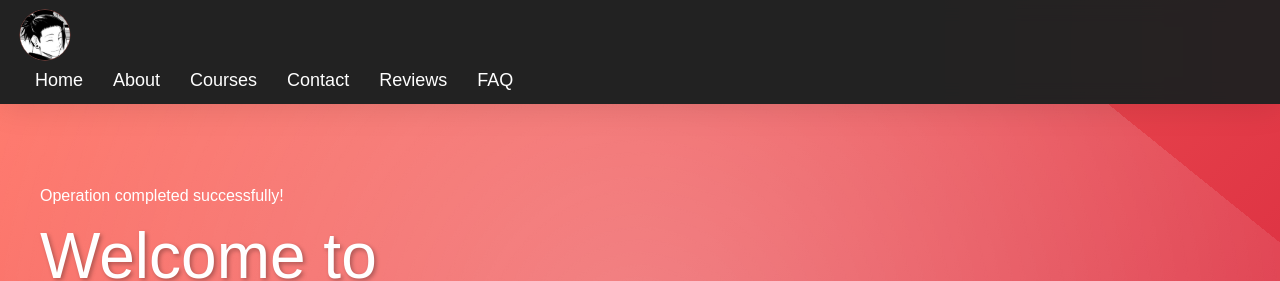
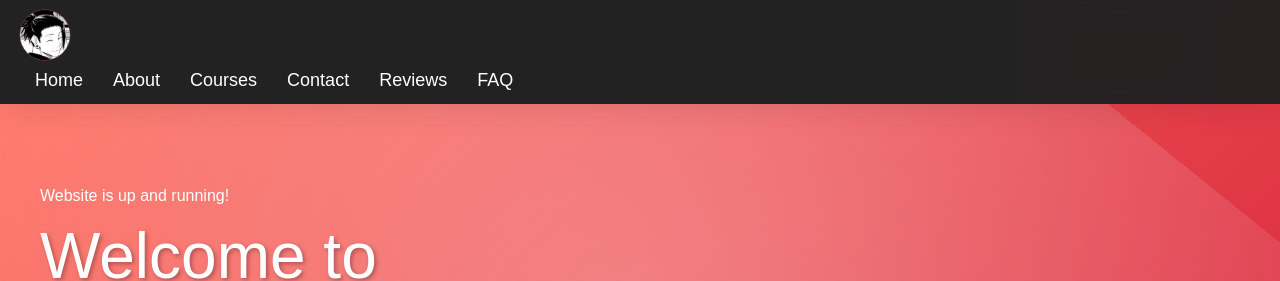
Before and after one commit to CodeWithAli-Co/CodeWithAli, a Next.js app: page / in a window 1280 px wide. Shown: the top 281 px of the page. Built offline with nearby package versions, Linux system fonts and the light colour scheme.

Commit message:
commit test

```diff
--- a/src/app/components/FlashMessage.tsx
+++ b/src/app/components/FlashMessage.tsx
@@ -16,7 +16,7 @@ export const FlashMessages = () => {
     // Example of setting a flash message
     // its just set to show, doesn't haave logic to when to show
     setMessages([
-      { category: 'success', message: 'Operation completed successfully!' }
+      { category: 'success', message: 'Website is up and running!' }
     ]);
   }, []);
 
```
